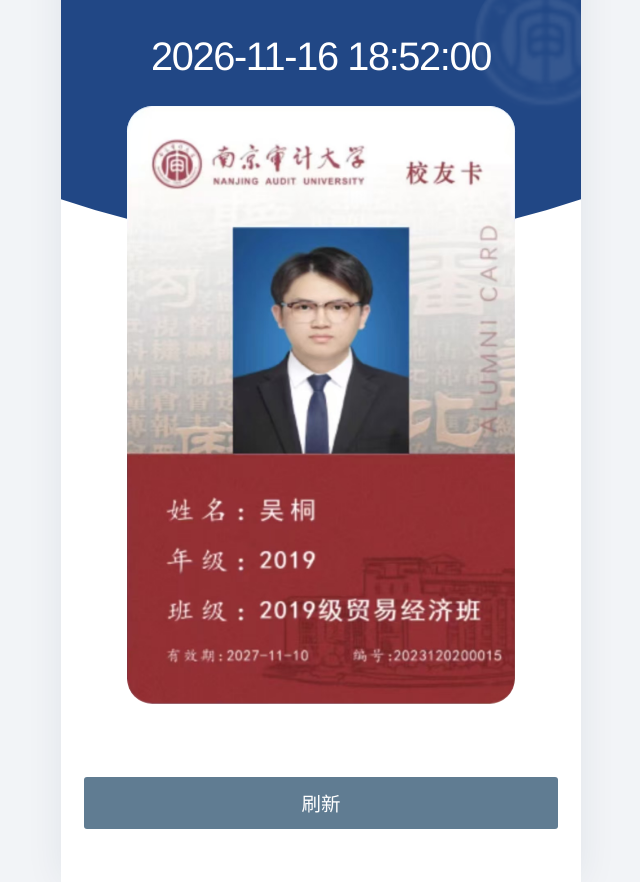
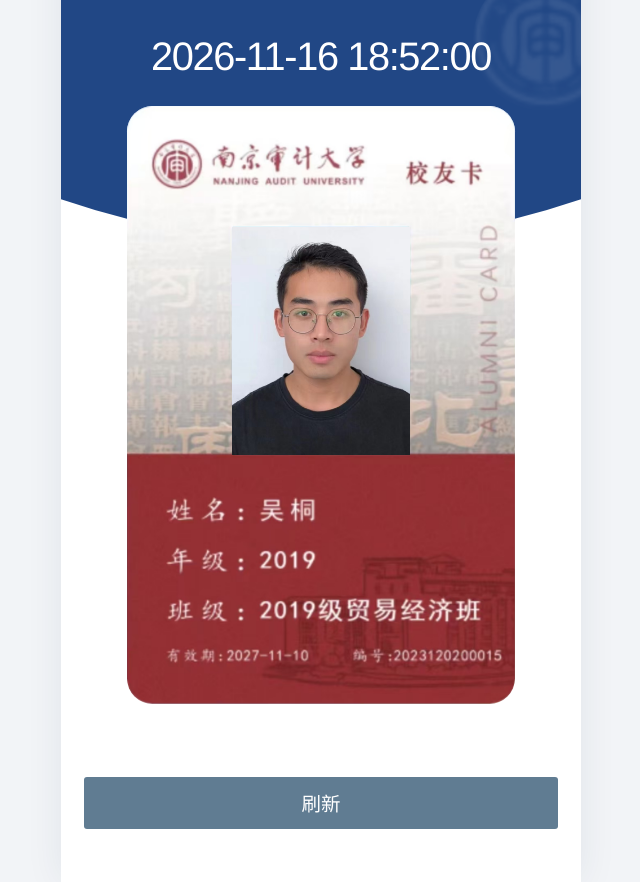
Before and after one commit to FANGddd/alumni-card, a plain HTML site: page index.html in a window 1280 px wide. Shown: the part 58-940 px from the top of the page, without its empty margins (319-959 px from the left). Drawn offline with Linux system fonts and the light colour scheme.

Commit message:
Replace card portrait with supplied photo

```diff
--- a/index.html
+++ b/index.html
@@ -147,6 +147,17 @@
         display: block;
       }
 
+      .card-portrait {
+        position: absolute;
+        left: 27.2%;
+        top: 20.24%;
+        width: 45.7%;
+        height: 38.1%;
+        display: block;
+        object-fit: cover;
+        object-position: center;
+      }
+
       .footer {
         margin-top: auto;
         padding: 14cqw 4.35cqw max(10.25cqw, env(safe-area-inset-bottom, 0px));
@@ -253,6 +264,15 @@
           draggable="false"
           fetchpriority="high"
         />
+        <img
+          class="card-portrait"
+          src="assets/portrait.jpg"
+          alt="用户提供的新照片"
+          width="666"
+          height="888"
+          draggable="false"
+          fetchpriority="high"
+        />
       </main>
 
       <footer class="footer">
```
Also changed, not shown: assets/portrait.jpg (added), 1 other file.
